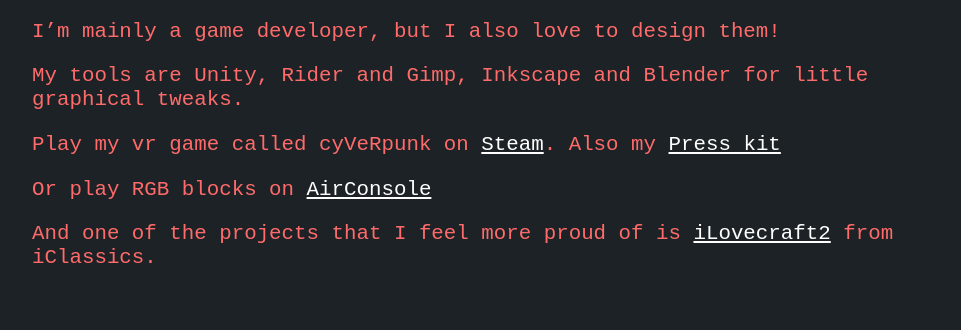
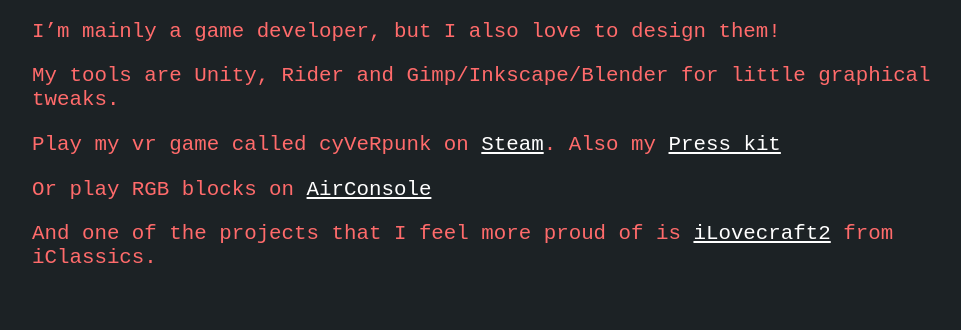
Before and after one commit to Undume/Undume.github.io, a plain HTML site: page index.html in a window 1280 px wide. Shown: the part 136-466 px from the top of the page, without its empty margins (158-1119 px from the left). Drawn offline with Linux system fonts and the light colour scheme.

Commit message:
Update index.html

```diff
--- a/index.html
+++ b/index.html
@@ -15,7 +15,7 @@
 
           <p>I’m mainly a game developer, but I also love to design them!</p>
 
-          <p>My tools are Unity, Rider and Gimp, Inkscape and Blender for little graphical tweaks.</p>
+          <p>My tools are Unity, Rider and Gimp/Inkscape/Blender for little graphical tweaks.</p>
 
 	  <p>Play my vr game called cyVeRpunk on <a href="https://store.steampowered.com/app/1925330/cyVeRpunk/">Steam</a>. Also my <a href="https://github.com/Undume/Undume.github.io/blob/master/PressKitCyverpunk.zip">Press kit</a></p>
 
```
